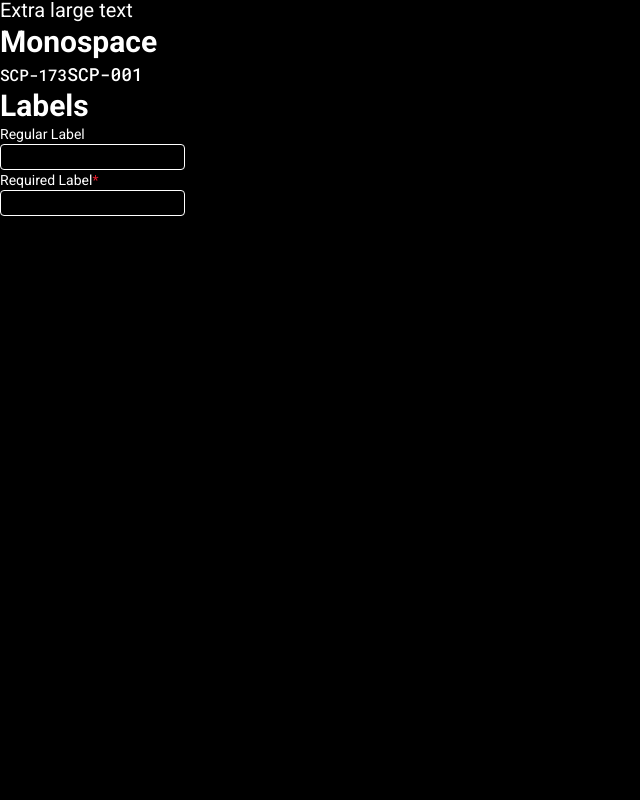
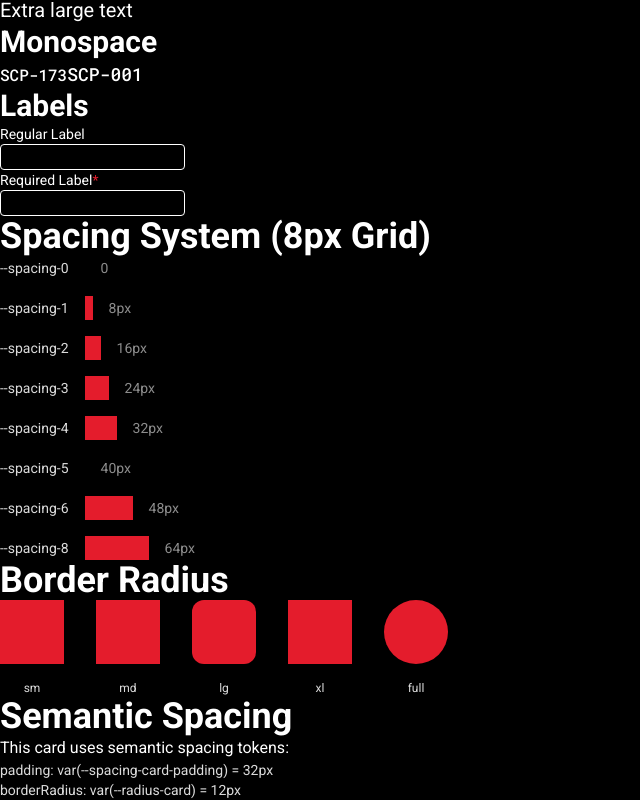
Before and after one commit to edwardstone1337/SCP, a Next.js app: page /components-test in a window 1280 px wide. Shown: the part 468-1268 px from the top of the page, without its empty margins (0-640 px from the left). Before the commit the page ends 800 px from the top, so only its background shows below. Built offline with nearby package versions, Linux system fonts and the light colour scheme.

Commit message:
feat: add spacing, radius, and layout tokens (8px grid)

```diff
--- a/app/components-test/page.tsx
+++ b/app/components-test/page.tsx
@@ -3,10 +3,20 @@ import { Heading, Text, Mono, Label } from '@/components/ui/typography'
 export default function ComponentsTestPage() {
   return (
     <main
-      className="min-h-screen p-8"
-      style={{ backgroundColor: 'var(--color-background)' }}
+      className="min-h-screen"
+      style={{
+        backgroundColor: 'var(--color-background)',
+        padding: 'var(--spacing-page-padding)',
+      }}
     >
-      <div className="max-w-4xl mx-auto space-y-8">
+      <div
+        className="max-w-4xl mx-auto"
+        style={{
+          display: 'flex',
+          flexDirection: 'column',
+          gap: 'var(--spacing-section-gap)',
+        }}
+      >
         {/* Headings */}
         <section>
           <Heading level={2} className="mb-4">
@@ -93,6 +103,102 @@ export default function ComponentsTestPage() {
             </div>
           </div>
         </section>
+
+        {/* Spacing System */}
+        <section>
+          <Heading level={2} className="mb-4">
+            Spacing System (8px Grid)
+          </Heading>
+
+          <div
+            style={{
+              display: 'flex',
+              flexDirection: 'column',
+              gap: 'var(--spacing-2)',
+            }}
+          >
+            {[0, 1, 2, 3, 4, 5, 6, 8].map((size) => (
+              <div
+                key={size}
+                style={{
+                  display: 'flex',
+                  alignItems: 'center',
+                  gap: 'var(--spacing-2)',
+                }}
+              >
+                <Text
+                  variant="secondary"
+                  size="sm"
+                  style={{ width: '120px' }}
+                >
+                  --spacing-{size}
+                </Text>
+                <div
+                  style={{
+                    width: `var(--spacing-${size})`,
+                    height: '24px',
+                    backgroundColor: 'var(--color-accent)',
+                  }}
+                />
+                <Text variant="muted" size="sm">
+                  {size === 0 ? '0' : `${size * 8}px`}
+                </Text>
+              </div>
+            ))}
+          </div>
+        </section>
+
+        {/* Border Radius */}
+        <section>
+          <Heading level={2} className="mb-4">
+            Border Radius
+          </Heading>
+
+          <div
+            style={{ display: 'flex', gap: 'var(--spacing-4)' }}
+          >
+            {['sm', 'md', 'lg', 'xl', 'full'].map((radius) => (
+              <div key={radius} style={{ textAlign: 'center' }}>
+                <div
+                  style={{
+                    width: '64px',
+                    height: '64px',
+                    backgroundColor: 'var(--color-accent)',
+                    borderRadius: `var(--radius-${radius})`,
+                    marginBottom: 'var(--spacing-2)',
+                  }}
+                />
+                <Text variant="secondary" size="xs">
+                  {radius}
+                </Text>
+              </div>
+            ))}
+          </div>
+        </section>
+
+        {/* Card Padding Example */}
+        <section>
+          <Heading level={2} className="mb-4">
+            Semantic Spacing
+          </Heading>
+
+          <div
+            style={{
+              padding: 'var(--spacing-card-padding)',
+              backgroundColor: 'var(--color-grey-9)',
+              borderRadius: 'var(--radius-card)',
+              border: '2px solid var(--color-grey-8)',
+            }}
+          >
+            <Text>This card uses semantic spacing tokens:</Text>
+            <Text variant="secondary" size="sm">
+              padding: var(--spacing-card-padding) = 32px
+            </Text>
+            <Text variant="secondary" size="sm">
+              borderRadius: var(--radius-card) = 12px
+            </Text>
+          </div>
+        </section>
       </div>
     </main>
   )
--- a/app/globals.css
+++ b/app/globals.css
@@ -59,6 +59,71 @@
   --line-height-3xl: 2.875rem; /* 46px */
   --line-height-4xl: 3.375rem; /* 54px */
   --line-height-5xl: 4rem; /* 64px */
+
+  /* Spacing Primitives - 8px Grid System */
+  --spacing-0: 0;
+  --spacing-1: 0.5rem;    /* 8px */
+  --spacing-2: 1rem;      /* 16px */
+  --spacing-3: 1.5rem;    /* 24px */
+  --spacing-4: 2rem;      /* 32px */
+  --spacing-5: 2.5rem;    /* 40px */
+  --spacing-6: 3rem;      /* 48px */
+  --spacing-7: 3.5rem;    /* 56px */
+  --spacing-8: 4rem;      /* 64px */
+  --spacing-10: 5rem;     /* 80px */
+  --spacing-12: 6rem;     /* 96px */
+  --spacing-16: 8rem;     /* 128px */
+
+  /* Semantic Spacing - Purpose-driven */
+  --spacing-page-padding: var(--spacing-6);        /* 48px - main page padding */
+  --spacing-section-gap: var(--spacing-8);         /* 64px - between major sections */
+  --spacing-card-padding: var(--spacing-4);        /* 32px - inside cards */
+  --spacing-card-gap: var(--spacing-2);            /* 16px - between cards */
+  --spacing-list-gap: var(--spacing-2);            /* 16px - between list items */
+  --spacing-list-gap-tight: var(--spacing-1);      /* 8px - tight lists */
+  --spacing-button-padding-x: var(--spacing-4);    /* 32px - button horizontal */
+  --spacing-button-padding-y: var(--spacing-2);    /* 16px - button vertical */
+  --spacing-input-padding-x: var(--spacing-4);     /* 32px - input horizontal */
+  --spacing-input-padding-y: var(--spacing-2);     /* 16px - input vertical */
+
+  /* Border Radius Primitives */
+  --radius-none: 0;
+  --radius-sm: 0.25rem;   /* 4px */
+  --radius-md: 0.5rem;    /* 8px */
+  --radius-lg: 0.75rem;   /* 12px */
+  --radius-xl: 1rem;      /* 16px */
+  --radius-full: 9999px;  /* Circular */
+
+  /* Semantic Border Radius */
+  --radius-button: var(--radius-lg);
+  --radius-card: var(--radius-lg);
+  --radius-input: var(--radius-lg);
+  --radius-badge: var(--radius-md);
+
+  /* Border Width */
+  --border-width-thin: 1px;
+  --border-width-normal: 2px;
+  --border-width-thick: 4px;
+
+  /* Layout Primitives */
+  --container-sm: 640px;
+  --container-md: 768px;
+  --container-lg: 1024px;
+  --container-xl: 1280px;
+  --container-2xl: 1536px;
+
+  /* Z-Index Scale */
+  --z-base: 0;
+  --z-dropdown: 1000;
+  --z-sticky: 1100;
+  --z-overlay: 1200;
+  --z-modal: 1300;
+  --z-toast: 1400;
+
+  /* Transitions */
+  --transition-fast: 150ms ease-in-out;
+  --transition-base: 200ms ease-in-out;
+  --transition-slow: 300ms ease-in-out;
 }
 
 /* Base Styles */
```
